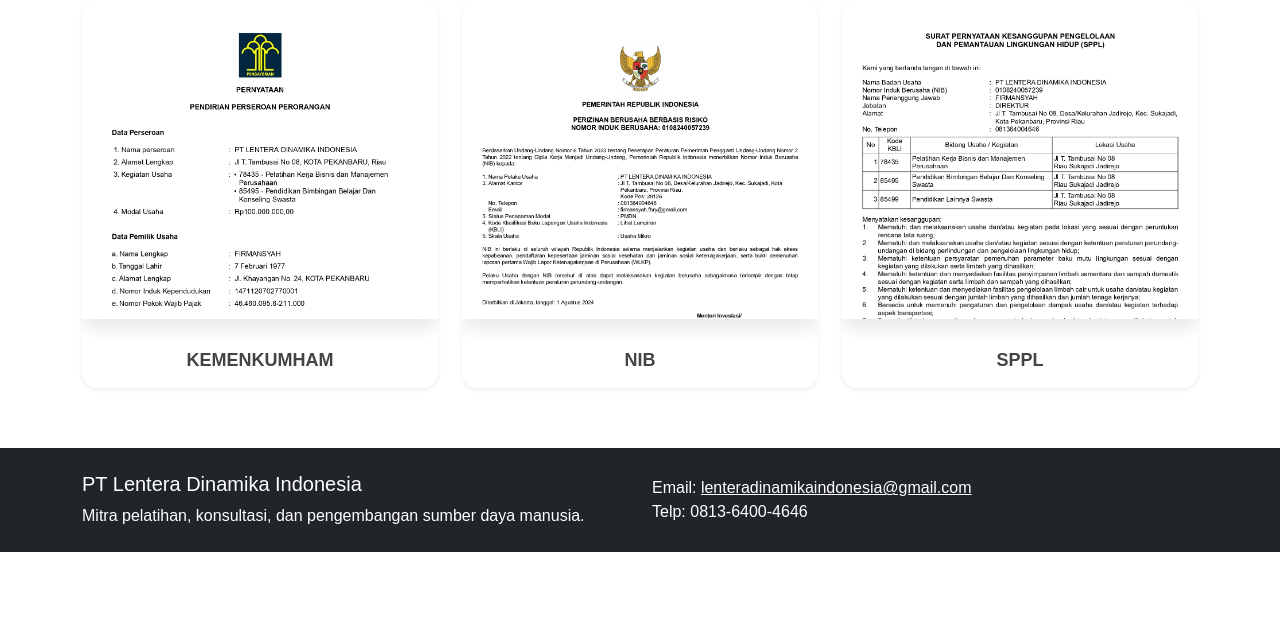
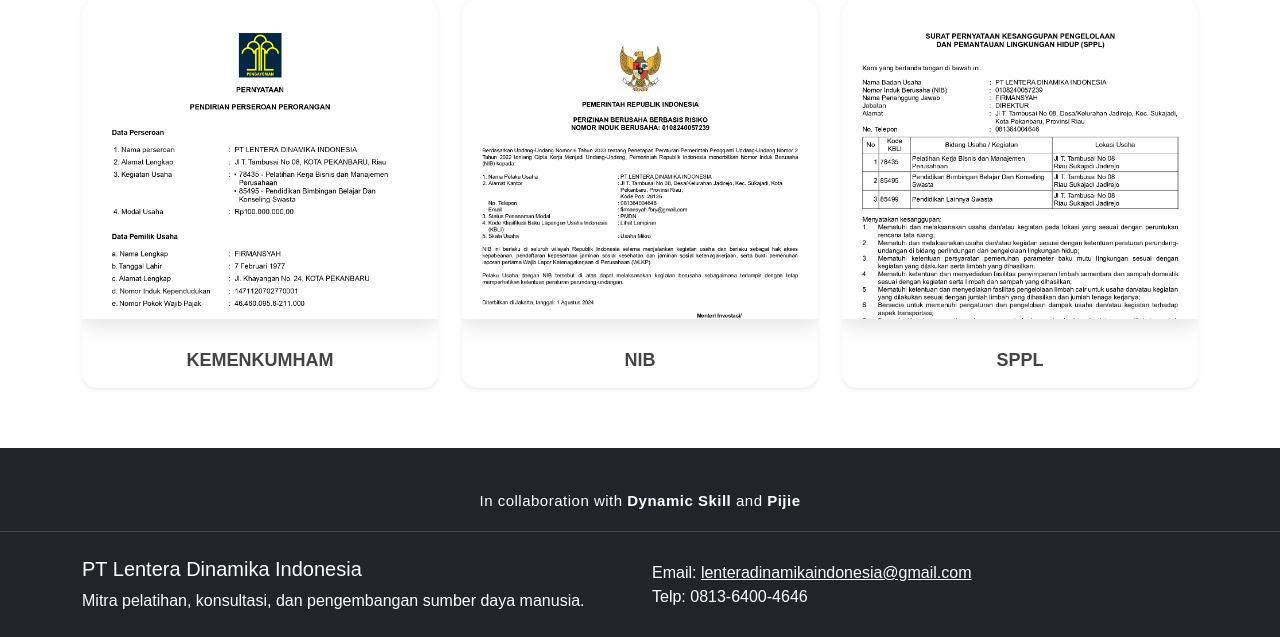
Before and after one commit to Jiefrizal/dynamic-skill, a Flask app: page /about in a window 1280 px wide. Shown: the part 1280-1917 px from the top of the page. Before the commit the page ends 1832 px from the top, so only its background shows below. Run offline with Flask 3, Linux system fonts and the light colour scheme.

Commit message:
update website dynamic skill

```diff
--- a/static/css/style.css
+++ b/static/css/style.css
@@ -595,3 +595,17 @@
         filter: brightness(0) invert(1);
     }
 }
+/* ==========================================
+   FOOTER COLLABORATION
+========================================== */
+
+.footer-collaboration{
+    text-align: center;
+    color: #ffffff;
+    font-size: 15px;
+    font-weight: 500;
+    padding: 18px 15px;
+    border-bottom: 1px solid rgba(255,255,255,.15);
+    margin-bottom: 25px;
+    letter-spacing: .5px;
+}
--- a/templates/layout/footer.html
+++ b/templates/layout/footer.html
@@ -1,4 +1,7 @@
 <footer class="bg-dark text-white py-4 mt-auto">
+    <div class="footer-collaboration">
+    In collaboration with <strong>Dynamic Skill</strong> and <strong>Pijie</strong>
+    </div>
     <div class="container">
         <div class="row align-items-center">
             <div class="col-md-6">
```
